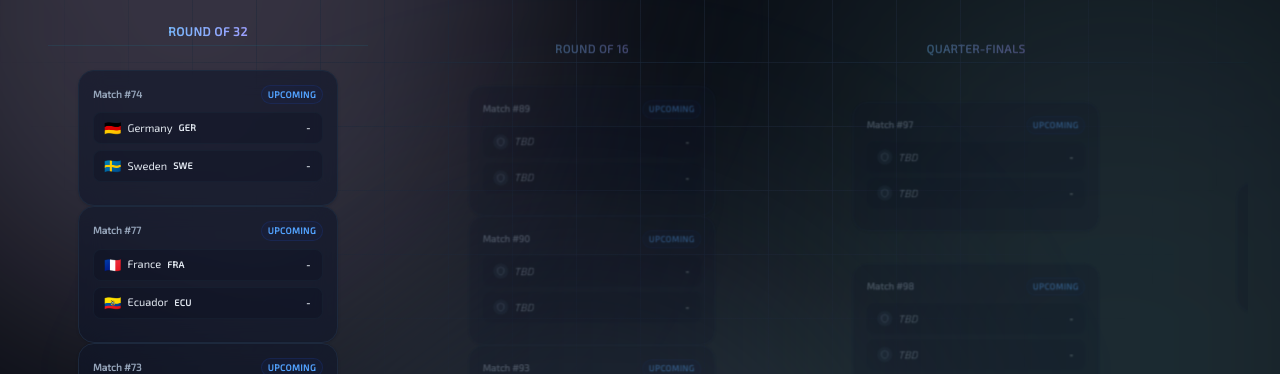
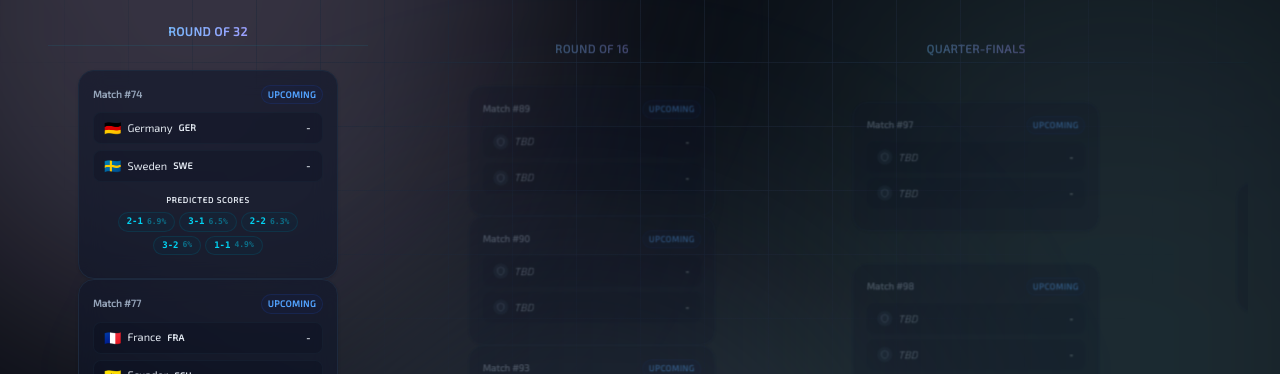
Before and after one commit to Phoenix-Dev1/wc-tracker, a Next.js app: page /knockouts in a window 1280 px wide. Shown: the part 578-952 px from the top of the page. Built offline with nearby package versions, Linux system fonts and the light colour scheme; no server answers.

Commit message:
prediction ratios feature

```diff
--- a/src/components/BracketMatchCard.tsx
+++ b/src/components/BracketMatchCard.tsx
@@ -2,16 +2,17 @@
 
 import Link from "next/link";
 import { Shield } from "lucide-react";
-import { ProcessedMatch } from "@/data/types";
+import { ProcessedMatch, ScorelinePrediction } from "@/data/types";
 import { isPlaceholderTeam } from "@/data/teams";
 import { cn } from "@/utils/cn";
 
 interface BracketMatchCardProps {
   match: ProcessedMatch;
   queryStr?: string;
+  scorePredictions?: ScorelinePrediction[];
 }
 
-export default function BracketMatchCard({ match, queryStr = "" }: BracketMatchCardProps) {
+export default function BracketMatchCard({ match, queryStr = "", scorePredictions }: BracketMatchCardProps) {
   const isLive = match.status === "LIVE";
   const isCompleted = match.status === "COMPLETED";
 
@@ -146,6 +147,28 @@ export default function BracketMatchCard({ match, queryStr = "" }: BracketMatchC
         </div>
       )}
 
+      {/* Scoreline Predictions (upcoming knockout matches only) */}
+      {scorePredictions && scorePredictions.length > 0 && (
+        <div className="flex flex-col gap-1.5 pt-1">
+          <span className="text-[8px] font-bold tracking-widest text-text-muted uppercase text-center select-none">
+            Predicted Scores
+          </span>
+          <div className="flex flex-wrap justify-center gap-1">
+            {scorePredictions.map((p) => (
+              <span
+                key={`${p.home}-${p.away}`}
+                className="inline-flex items-center gap-1 px-2 py-0.5 rounded-full bg-cyan-50/60 dark:bg-cyan-950/20 border border-cyan-200/40 dark:border-cyan-800/30 text-[9px] font-bold text-cyan-700 dark:text-cyan-400 font-mono select-none"
+              >
+                {p.home}-{p.away}
+                <span className="text-[8px] font-semibold text-cyan-500/70 dark:text-cyan-500/50">
+                  {p.probability}%
+                </span>
+              </span>
+            ))}
+          </div>
+        </div>
+      )}
+
       {/* Footer: Date & Location (reveals on hover) */}
       <div className="max-h-0 overflow-hidden opacity-0 scale-y-95 origin-top group-hover:max-h-20 group-hover:opacity-100 group-hover:scale-y-100 border-t border-transparent group-hover:border-slate-100 dark:group-hover:border-slate-800/40 group-hover:pt-2 group-hover:mt-1 transition-all duration-300 ease-out text-[9px] text-text-muted font-medium select-none flex flex-col gap-0.5">
         <div className="flex items-center justify-between">
--- a/src/components/KnockoutBracket.tsx
+++ b/src/components/KnockoutBracket.tsx
@@ -1,8 +1,10 @@
 "use client";
 
-import { useState, useRef, useEffect } from "react";
+import { useState, useRef, useEffect, useMemo } from "react";
 import { ChevronLeft, ChevronRight, HelpCircle } from "lucide-react";
 import { ProcessedMatch } from "@/data/types";
+import { isPlaceholderTeam } from "@/data/teams";
+import { generateScorelinePredictions } from "@/data/stats";
 import BracketMatchCard from "./BracketMatchCard";
 import { cn } from "@/utils/cn";
 
@@ -31,6 +33,22 @@ export default function KnockoutBracket({ matches, queryStr = "" }: KnockoutBrac
   const containerRef = useRef<HTMLDivElement>(null);
   const isProgrammaticScrollRef = useRef(false);
   const scrollTimeoutRef = useRef<NodeJS.Timeout | null>(null);
+
+  // Precompute scoreline predictions for all upcoming matches with resolved teams
+  const predictionsMap = useMemo(() => {
+    const map: Record<number, ReturnType<typeof generateScorelinePredictions>> = {};
+    for (const m of matches) {
+      if (
+        m.status === 'UPCOMING' &&
+        m.matchNumber >= 73 &&
+        !isPlaceholderTeam(m.homeTeam) &&
+        !isPlaceholderTeam(m.awayTeam)
+      ) {
+        map[m.matchNumber] = generateScorelinePredictions(m.homeTeam, m.awayTeam, matches);
+      }
+    }
+    return map;
+  }, [matches]);
 
   // Group processed matches by round using our visual tree ordering
   const getMatchesForRound = (roundId: string) => {
@@ -202,7 +220,11 @@ export default function KnockoutBracket({ matches, queryStr = "" }: KnockoutBrac
                     key={m.matchNumber}
                     className="flex justify-center transition-transform hover:scale-[1.03] duration-200"
                   >
-                    <BracketMatchCard match={m} queryStr={queryStr} />
+                    <BracketMatchCard
+                      match={m}
+                      queryStr={queryStr}
+                      scorePredictions={predictionsMap[m.matchNumber]}
+                    />
                   </div>
                 ))}
               </div>
--- a/src/data/stats.ts
+++ b/src/data/stats.ts
@@ -1,4 +1,4 @@
-import { ProcessedMatch, TournamentTeamStats, MatchupProbabilities, KnockoutProbabilities } from "./types";
+import { ProcessedMatch, TournamentTeamStats, MatchupProbabilities, KnockoutProbabilities, ScorelinePrediction } from "./types";
 import { normalizeTeamName, isPlaceholderTeam } from "./teams";
 
 const factorial = (n: number): number => (n <= 1 ? 1 : n * factorial(n - 1));
@@ -148,6 +148,36 @@ export function calculateKnockoutProbabilities(
   return { teamA: koA, teamB: koB };
 }
 
+export function generateScorelinePredictions(
+  homeTeamName: string,
+  awayTeamName: string,
+  allMatches: ProcessedMatch[],
+  topN: number = 5
+): ScorelinePrediction[] {
+  const homeStats = calculateTournamentStats(homeTeamName, allMatches);
+  const awayStats = calculateTournamentStats(awayTeamName, allMatches);
+
+  // Need completed games for both teams to generate meaningful predictions
+  if (homeStats.gamesPlayed === 0 || awayStats.gamesPlayed === 0) return [];
+
+  // Derive expected goals (lambda) for each side
+  const lambdaHome = (homeStats.avgGoalsScored + awayStats.avgGoalsConceded) / 2 || 0.1;
+  const lambdaAway = (awayStats.avgGoalsScored + homeStats.avgGoalsConceded) / 2 || 0.1;
+
+  // Build 0-4 × 0-4 scoreline matrix
+  const scorelines: ScorelinePrediction[] = [];
+  for (let h = 0; h <= 4; h++) {
+    for (let a = 0; a <= 4; a++) {
+      const prob = poisson(h, lambdaHome) * poisson(a, lambdaAway) * 100;
+      scorelines.push({ home: h, away: a, probability: Math.round(prob * 10) / 10 });
+    }
+  }
+
+  // Sort by probability descending, return top N
+  scorelines.sort((a, b) => b.probability - a.probability);
+  return scorelines.slice(0, topN);
+}
+
 export interface GoalLeader {
   rank: number;
   name: string;
--- a/src/data/types.ts
+++ b/src/data/types.ts
@@ -104,6 +104,12 @@ export interface KnockoutProbabilities {
   teamB: number; // always sums to 100 with teamA
 }
 
+export interface ScorelinePrediction {
+  home: number;        // e.g. 2
+  away: number;        // e.g. 1
+  probability: number; // percentage e.g. 14.3
+}
+
 export interface StandingTeam {
   position: number;
   team: {
```
